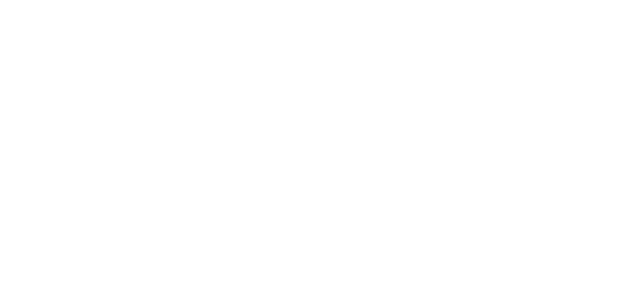
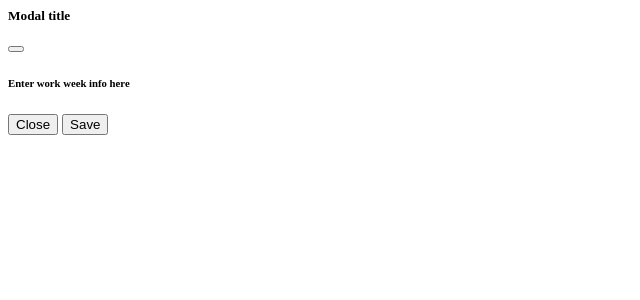
Before and after one commit to amacchia/Test, a PHP site: page /dashboard.php in a window 1280 px wide. Before the commit the part shown is empty. Shown: the top 300 px of the page, without its empty margins (0-640 px from the left). Run offline with PHP 8.4, Linux system fonts and the light colour scheme.

Commit message:
Show dialog box when create new week button is clicked

```diff
--- a/pages/dashboard.php
+++ b/pages/dashboard.php
@@ -6,4 +6,29 @@
 	}
 
 ?>
+
+
+
+
 </div>
+
+
+<!-- Modal -->
+<div class="modal fade" id="newWeekModal" tabindex="-1" role="dialog">
+  <div class="modal-dialog" role="document">
+    <div class="modal-content">
+      <div class="modal-header">
+        <h5 class="modal-title" id="exampleModalLabel">Modal title</h5>
+        <button type="button" class="close" data-dismiss="modal" aria-label="Close">
+	</button>
+      </div>
+      <div class="modal-body">
+        <h6> Enter work week info here </h6>
+      </div>
+      <div class="modal-footer">
+        <button type="button" class="btn btn-secondary" data-dismiss="modal">Close</button>
+        <button type="button" class="btn btn-primary">Save</button>
+      </div>
+    </div>
+  </div>
+</div>
--- a/pages/header.php
+++ b/pages/header.php
@@ -6,8 +6,9 @@
         $pg = $_GET["page"];
 
         if ($pg === 'dashboard') {
-            echo '<a href="#" class="btn btn-secondary btn-lg active" role="button">Create New Work Week</a> &nbsp;';
-            echo '<a href="./index1.php?page=login" class="btn btn-secondary btn-lg active" role="button">Sign-Out</a>';
+            //echo '<a href="#"  class="btn btn-secondary btn-lg active" role="button">Create New Work Week</a> &nbsp;';
+	    echo '<button type="button" class="btn btn-secondary btn-lg" data-toggle="modal" data-target="#newWeekModal">Create New Work Week</button> &nbsp;';
+	    echo '<a href="./index1.php?page=login" class="btn btn-secondary btn-lg" role="button">Sign-Out</a>';
         }
     }
   ?>
--- a/pages/index1.php
+++ b/pages/index1.php
@@ -11,6 +11,9 @@
     <script src="../scripts/index.js"></script>
     <link rel="stylesheet" href="https://cdnjs.cloudflare.com/ajax/libs/font-awesome/4.7.0/css/font-awesome.min.css">
     <link rel="stylesheet" href="https://stackpath.bootstrapcdn.com/bootstrap/4.3.1/css/bootstrap.min.css" integrity="sha384-ggOyR0iXCbMQv3Xipma34MD+dH/1fQ784/j6cY/iJTQUOhcWr7x9JvoRxT2MZw1T" crossorigin="anonymous">
+<script src="https://code.jquery.com/jquery-3.3.1.slim.min.js" integrity="sha384-q8i/X+965DzO0rT7abK41JStQIAqVgRVzpbzo5smXKp4YfRvH+8abtTE1Pi6jizo" crossorigin="anonymous"></script>
+<script src="https://cdnjs.cloudflare.com/ajax/libs/popper.js/1.14.7/umd/popper.min.js" integrity="sha384-UO2eT0CpHqdSJQ6hJty5KVphtPhzWj9WO1clHTMGa3JDZwrnQq4sF86dIHNDz0W1" crossorigin="anonymous"></script>
+<script src="https://stackpath.bootstrapcdn.com/bootstrap/4.3.1/js/bootstrap.min.js" integrity="sha384-JjSmVgyd0p3pXB1rRibZUAYoIIy6OrQ6VrjIEaFf/nJGzIxFDsf4x0xIM+B07jRM" crossorigin="anonymous"></script>
 </head>
 <body>
 <?php
```
Also changed, not shown: 2 other files. Lines whose indentation alone changed are shown as unchanged.
